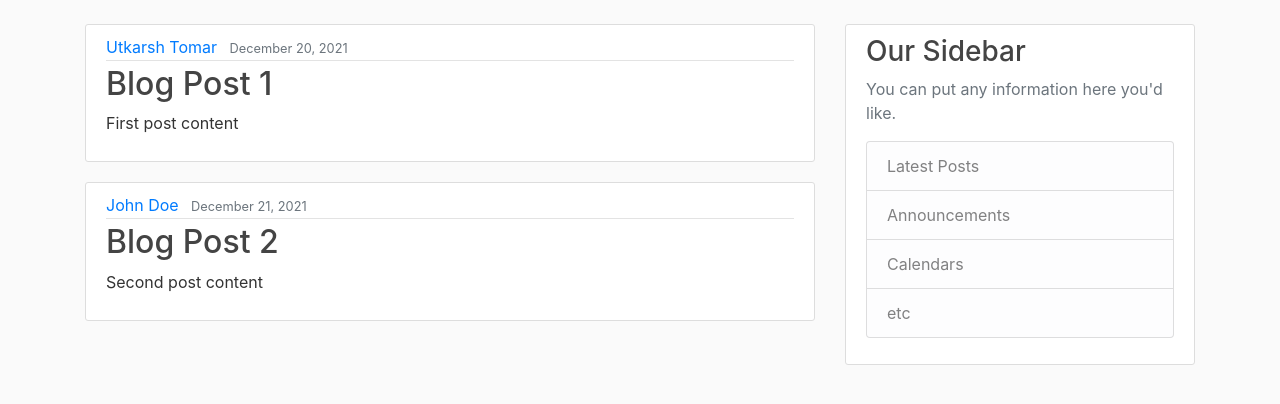
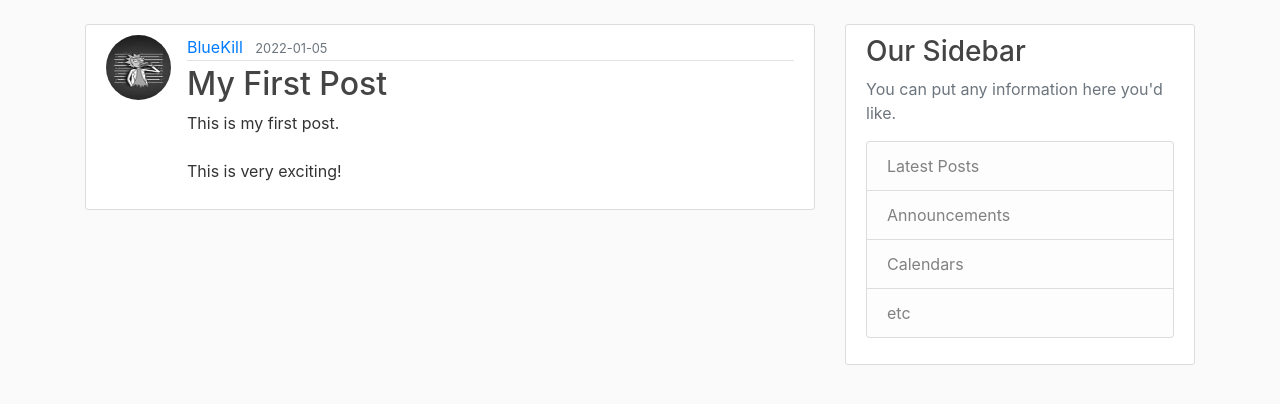
Before and after one commit to Utkarsh736/FlaskBlog, a Flask app: page / in a window 1280 px wide. Shown: the part 56-460 px from the top of the page. Run offline with Flask 2, Linux system fonts and the light colour scheme; data comes from the database, SQL or seed files in the repository; both versions use the stored data as it was after the commit; some libraries are stand-ins or nearby versions.

Commit message:
Creating Posts

```diff
--- a/flaskblog/routes.py
+++ b/flaskblog/routes.py
@@ -8,27 +8,13 @@ from flaskblog.models import User, Post
 from flask_login import login_user, current_user, logout_user, login_required
 
 
-posts = [
-    {
-        'author': 'Utkarsh Tomar',
-        'title': 'Blog Post 1',
-        'content': 'First post content',
-        'date_posted': 'December 20, 2021'
-    },
-    {
-        'author': 'John Doe',
-        'title': 'Blog Post 2',
-        'content': 'Second post content',
-        'date_posted': 'December 21, 2021'
-    }
-]
-
 # Creating routes for differnet pages
 # Using Decorators
 
 @app.route("/") # Home page
 @app.route("/home")
 def home():
+    posts = Post.query.all()
     return render_template('home.html', posts=posts)
 
 
@@ -120,6 +106,9 @@ def account():
 def new_post():
     form = PostForm()
     if form.validate_on_submit():
+        post = Post(title=form.title.data, content=form.content.data, author=current_user)
+        db.session.add(post)
+        db.session.commit()
         flash('Your post has been created!', 'success')
         return redirect(url_for('home'))
     return render_template('create_post.html', title='New Post', form=form)
--- a/flaskblog/templates/home.html
+++ b/flaskblog/templates/home.html
@@ -2,10 +2,11 @@
 {% block content %}
     {% for post in posts %}
         <article class="media content-section">
+            <img class="rounded-circle article-img" src="{{ url_for('static', filename='profile_pics/' + post.author.image_file) }}" alt="User Profile Pic">
             <div class="media-body">
                 <div class="article-metadata">
-                    <a class="mr-2" href="#">{{ post.author }}</a>
-                    <small class="text-muted">{{ post.date_posted }}</small>
+                    <a class="mr-2" href="#">{{ post.author.username }}</a>
+                    <small class="text-muted">{{ post.date_posted.strftime('%Y-%m-%d') }}</small>
                 </div>
                 <h2><a class="article-title" href="#">{{ post.title }}</a></h2>
                 <p class="article-content">{{ post.content }}</p>
```
Also changed, not shown: flaskblog/site.db.
